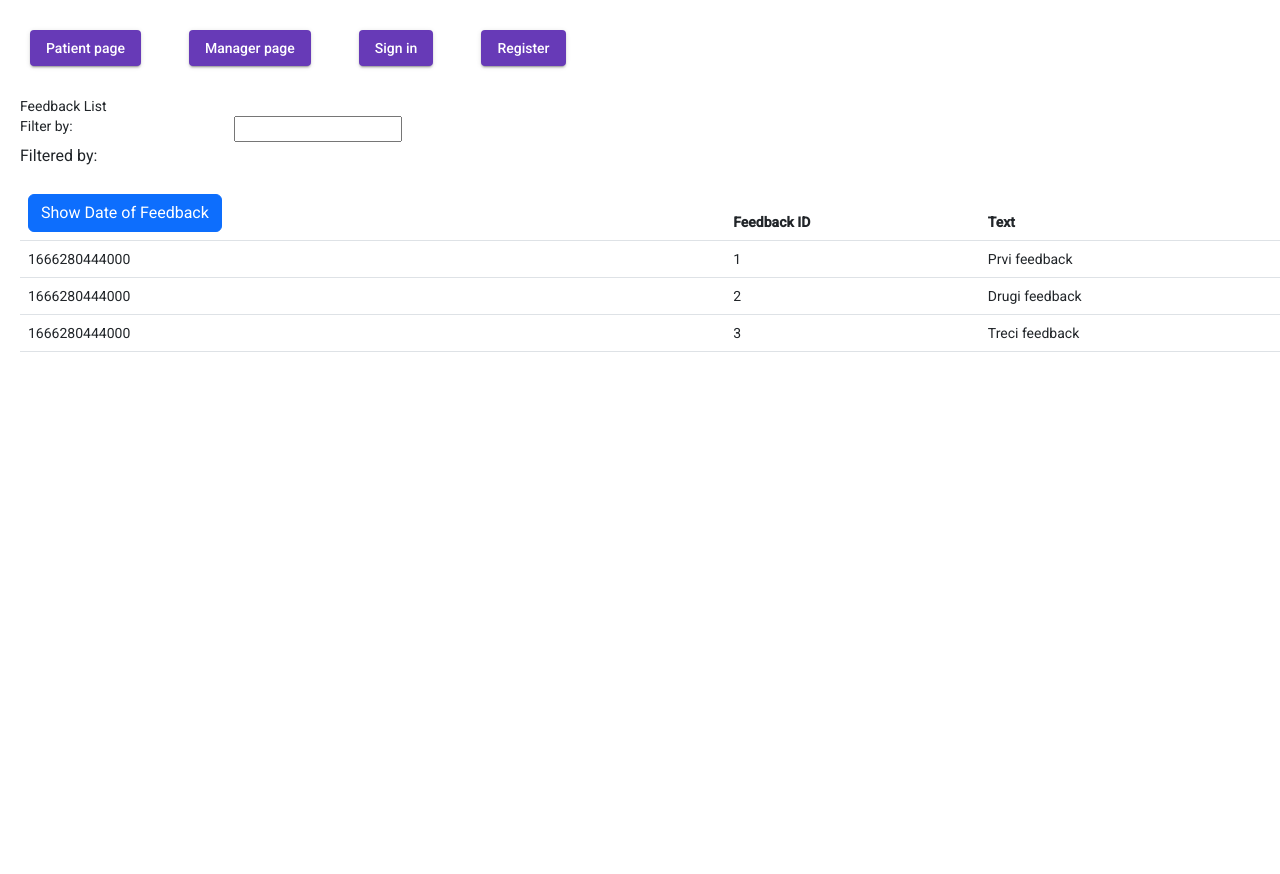
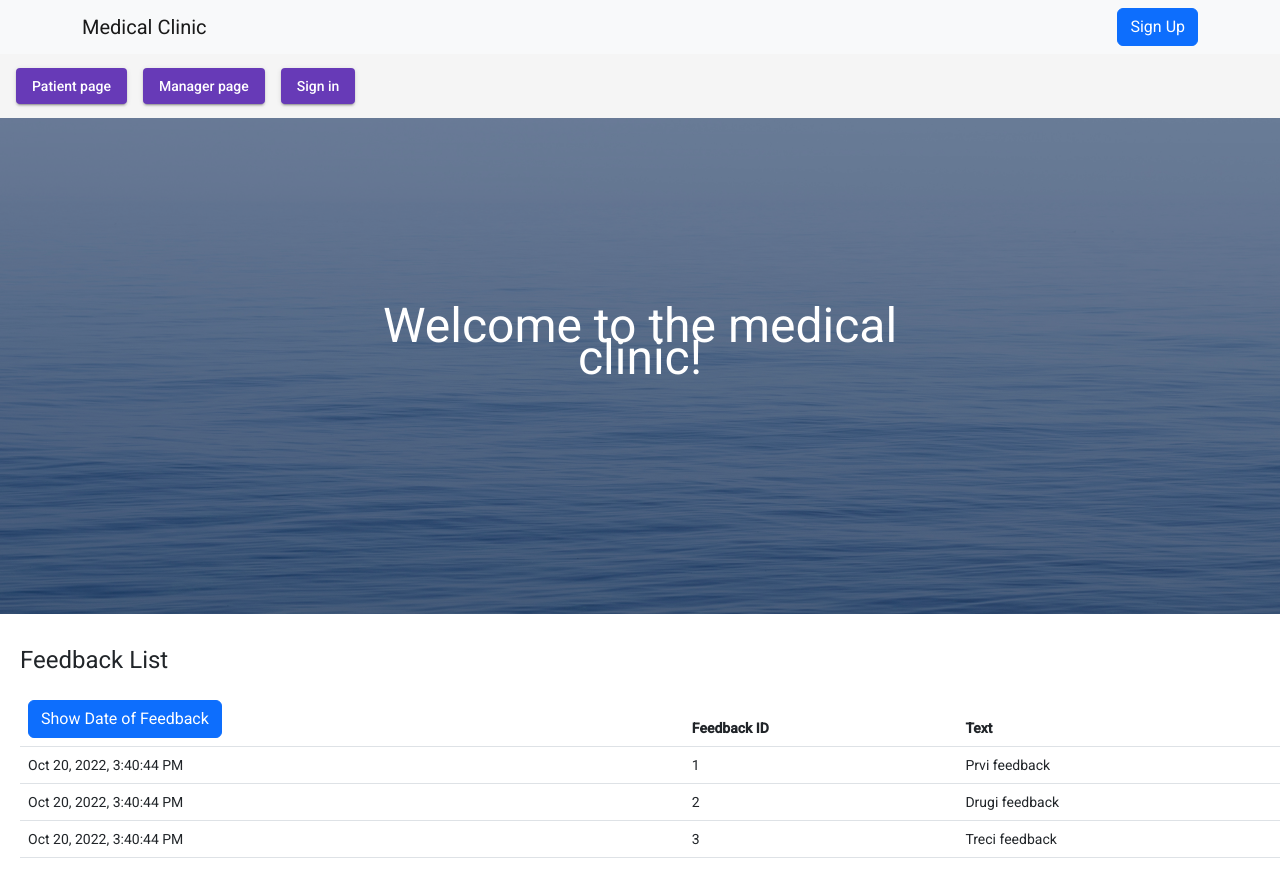
Before and after one commit to darkoo59/hospital-public, an Angular app: page /welcome in a window 1280 px wide. Before the commit the page ends 800 px from the top, so only its background shows below. Built offline with nearby package versions, Linux system fonts and the light colour scheme.

Commit message:
Landing page work
Added some stuff

```diff
--- a/src/app/modules/pages/welcome/welcome.component.css
+++ b/src/app/modules/pages/welcome/welcome.component.css
@@ -1,3 +1,35 @@
 button{
-    margin-right: 3rem;
+    margin-right: 1rem;
 }
+
+
+header.masthead {
+    position: relative;
+    background-color: #343a40;
+    background: url("./assets/bg-masthead.jpg") no-repeat center center;
+    background-size: cover;
+    padding-top: 8rem;
+    padding-bottom: 8rem;
+  }
+  header.masthead:before {
+    content: "";
+    position: absolute;
+    background-color: #1c375e;
+    height: 100%;
+    width: 100%;
+    top: 0;
+    left: 0;
+    opacity: 0.5;
+  }
+  header.masthead h1, header.masthead .h1 {
+    font-size: 2rem;
+  }
+  @media (min-width: 768px) {
+    header.masthead {
+      padding-top: 12rem;
+      padding-bottom: 12rem;
+    }
+    header.masthead h1, header.masthead .h1 {
+      font-size: 3rem;
+    }
+  }
--- a/src/app/modules/pages/welcome/welcome.component.html
+++ b/src/app/modules/pages/welcome/welcome.component.html
@@ -1,27 +1,51 @@
-<div style="padding-left: 30px; padding-top: 30px" >
-    <button color="primary" mat-raised-button>Patient page</button>
-    <button color="primary" mat-raised-button>Manager page</button>
-    <button color="primary" mat-raised-button>Sign in</button>
-    <button color="primary" mat-raised-button>Register</button>
-</div>
+
+<nav class="navbar navbar-light bg-light static-top">
+    <div class="container">
+        <a class="navbar-brand" href="#!">Medical Clinic</a>
+        <a class="btn btn-primary" href="#signup">Sign Up</a>
+    </div>
+</nav>
+
+<mat-toolbar>
+    <span>
+        <button color="primary" mat-raised-button>Patient page</button>
+        <button color="primary" mat-raised-button>Manager page</button>
+        <button color="primary" mat-raised-button>Sign in</button>
+    </span>
+</mat-toolbar>
+
+<header class="masthead">
+    <div class="container position-relative">
+        <div class="row justify-content-center">
+            <div class="col-xl-6">
+                <div class="text-center text-white">
+                    <h1 class="mb-5">Welcome to the medical clinic!</h1>
+                </div>
+            </div>
+        </div>
+    </div>
+</header>
+
+
+
+
+
+
+
+
+
+
+
+
+
+
+
 
 <div class="panel panel-primary" style="padding-top: 30px; padding-left: 20px;">
     <div class="panel-heading">
-        Feedback List
+        <h1> Feedback List </h1>
     </div>
     <div class="panel-body">
-        <div class="row">
-            <div class="col-md-2"> Filter by: </div>
-            <div class="col-md-4">
-                <input type="text" />
-            </div>
-        </div>
-        <div class="row">
-            <div class="col-md-6">
-                <h3>Filtered by: </h3>
-            </div>
-        </div>
-
         <div class="table-responsive">
             <table class="table">
                 <thead>
@@ -38,7 +62,7 @@
                 <tbody>
                     <tr *ngFor="let feedback of feedbacks">
                         <td>
-                            {{feedback.feedbackDate}}
+                            {{feedback.feedbackDate | date:"medium"}}
                         </td>
                         <td>
                             {{feedback.feedbackId}}
```
Also changed, not shown: src/app/modules/pages/welcome/assets/bg-masthead.jpg (added), src/app/modules/pages/welcome/assets/hospital.jpg (added).
